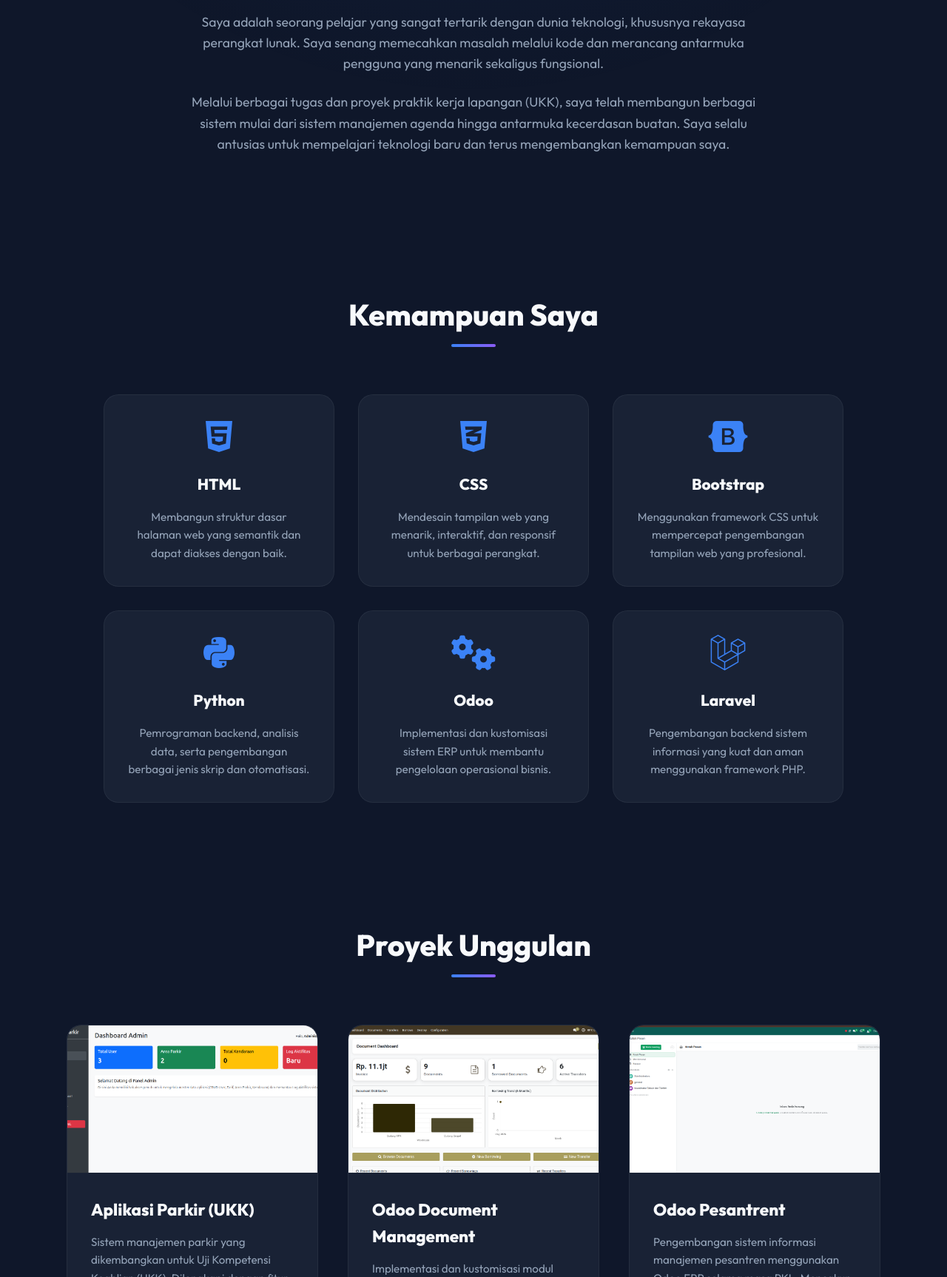
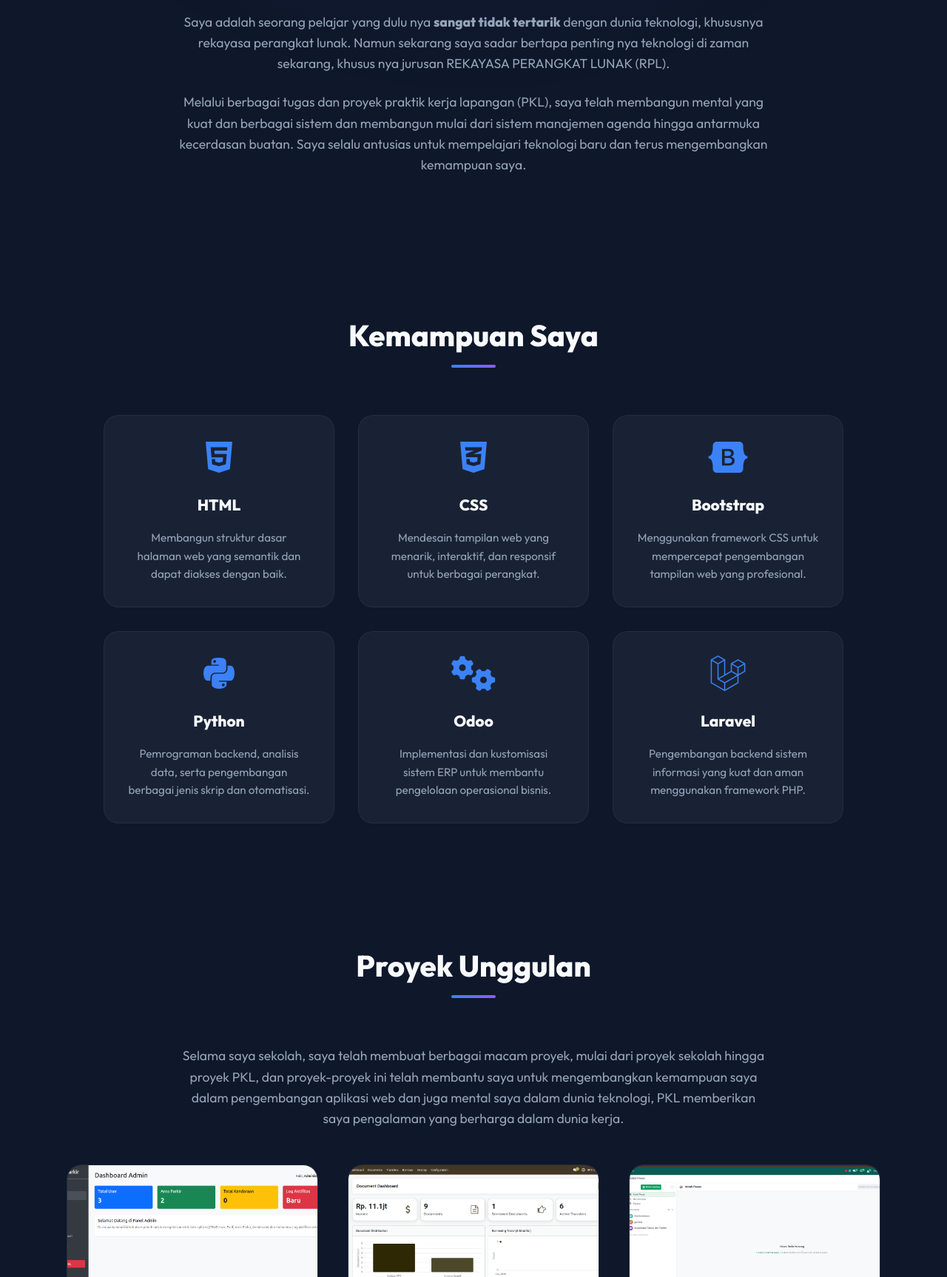
Before and after one commit to tricahyoedo/portofolio, a plain HTML site: page index.html in a window 1280 px wide. Shown: the part 1020-2746 px from the top of the page at 74% size. Drawn offline with Linux system fonts and the light colour scheme.

Commit message:
Update portofolio

```diff
--- a/index.html
+++ b/index.html
@@ -31,7 +31,8 @@
             <h1 class="name">Tri Cahyo</h1>
             <h3 class="role">Pengembang Web & Penggemar Teknologi</h3>
             <p class="description">
-                Selamat datang di portofolio saya. Ini adalah tugas Bahasa Indonesia untuk menampilkan keterampilan dan
+                Selamat datang di portofolio saya. tujuan saya membuat portofolio ini adalah untuk menampilkan
+                keterampilan dan
                 perjalanan saya dalam dunia pengembangan perangkat lunak, khususnya pembuatan aplikasi web.
             </p>
             <div class="hero-buttons">
@@ -64,12 +65,13 @@
         </div>
         <div class="about-content">
             <p>
-                Saya adalah seorang pelajar yang sangat tertarik dengan dunia teknologi, khususnya rekayasa perangkat
-                lunak. Saya senang memecahkan masalah melalui kode dan merancang antarmuka pengguna yang menarik
-                sekaligus fungsional.
+                Saya adalah seorang pelajar yang dulu nya <b>sangat tidak tertarik</b> dengan dunia teknologi, khususnya
+                rekayasa perangkat lunak. Namun sekarang saya sadar bertapa penting nya teknologi di zaman sekarang,
+                khusus nya jurusan REKAYASA PERANGKAT LUNAK (RPL).
             </p>
             <p>
-                Melalui berbagai tugas dan proyek praktik kerja lapangan (UKK), saya telah membangun berbagai sistem
+                Melalui berbagai tugas dan proyek praktik kerja lapangan (PKL), saya telah membangun mental yang kuat
+                dan berbagai sistem dan membangun
                 mulai dari sistem manajemen agenda hingga antarmuka kecerdasan buatan. Saya selalu antusias untuk
                 mempelajari teknologi baru dan terus mengembangkan kemampuan saya.
             </p>
@@ -128,6 +130,14 @@
             <h2>Proyek Unggulan</h2>
             <div class="underline"></div>
         </div>
+
+        <p class="projects-description">
+            Selama saya sekolah, saya telah membuat berbagai macam proyek, mulai dari proyek sekolah
+            hingga proyek PKL, dan proyek-proyek ini telah membantu saya untuk mengembangkan kemampuan saya
+            dalam pengembangan aplikasi web dan juga mental saya dalam dunia teknologi, PKL memberikan saya
+            pengalaman yang berharga dalam dunia kerja.
+        </p>
+
         <div class="projects-grid">
             <!-- Project 1 -->
             <div class="project-card">
--- a/style.css
+++ b/style.css
@@ -360,6 +360,14 @@
 }
 
 /* Projects */
+.projects-description {
+    text-align: center;
+    color: var(--text-secondary);
+    font-size: 1.1rem;
+    max-width: 800px;
+    margin: 0 auto 3rem;
+}
+
 .projects-grid {
     display: grid;
     grid-template-columns: repeat(auto-fit, minmax(300px, 1fr));
```
